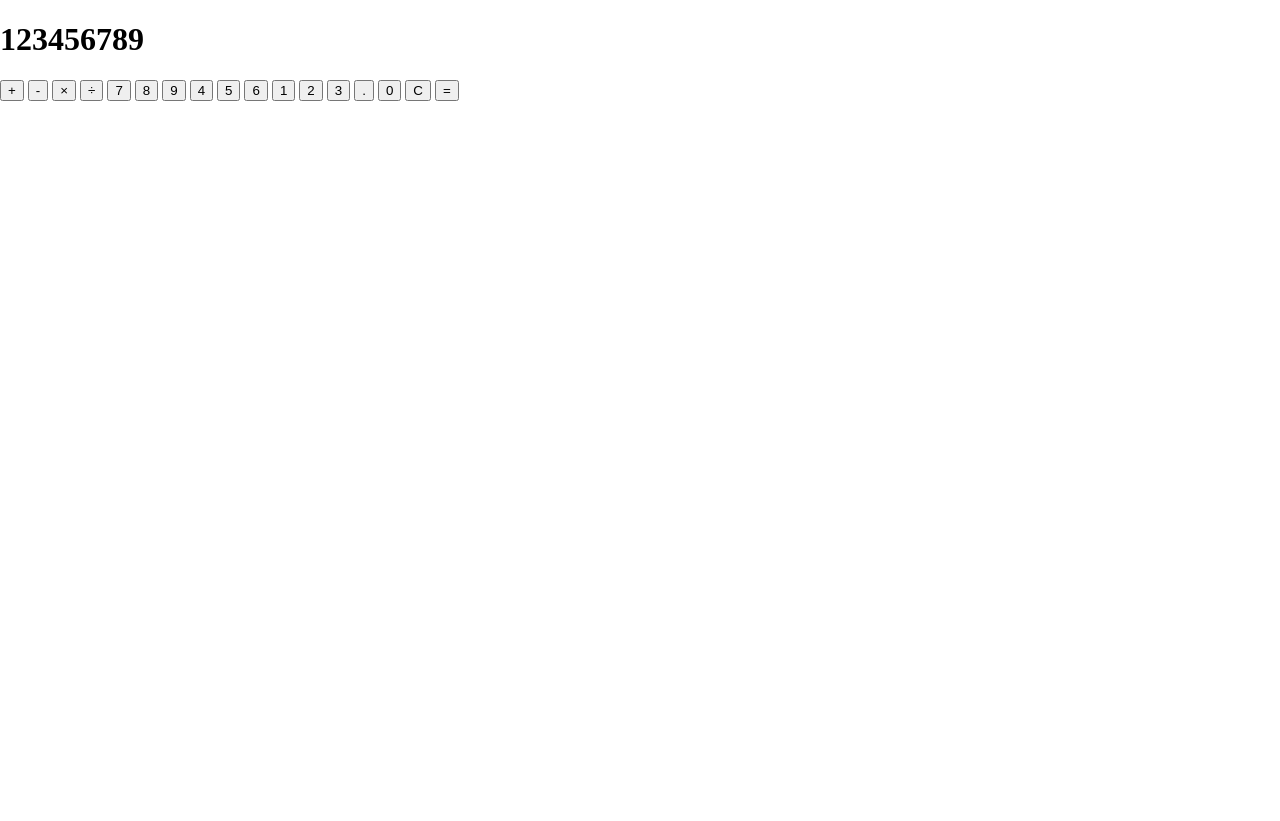
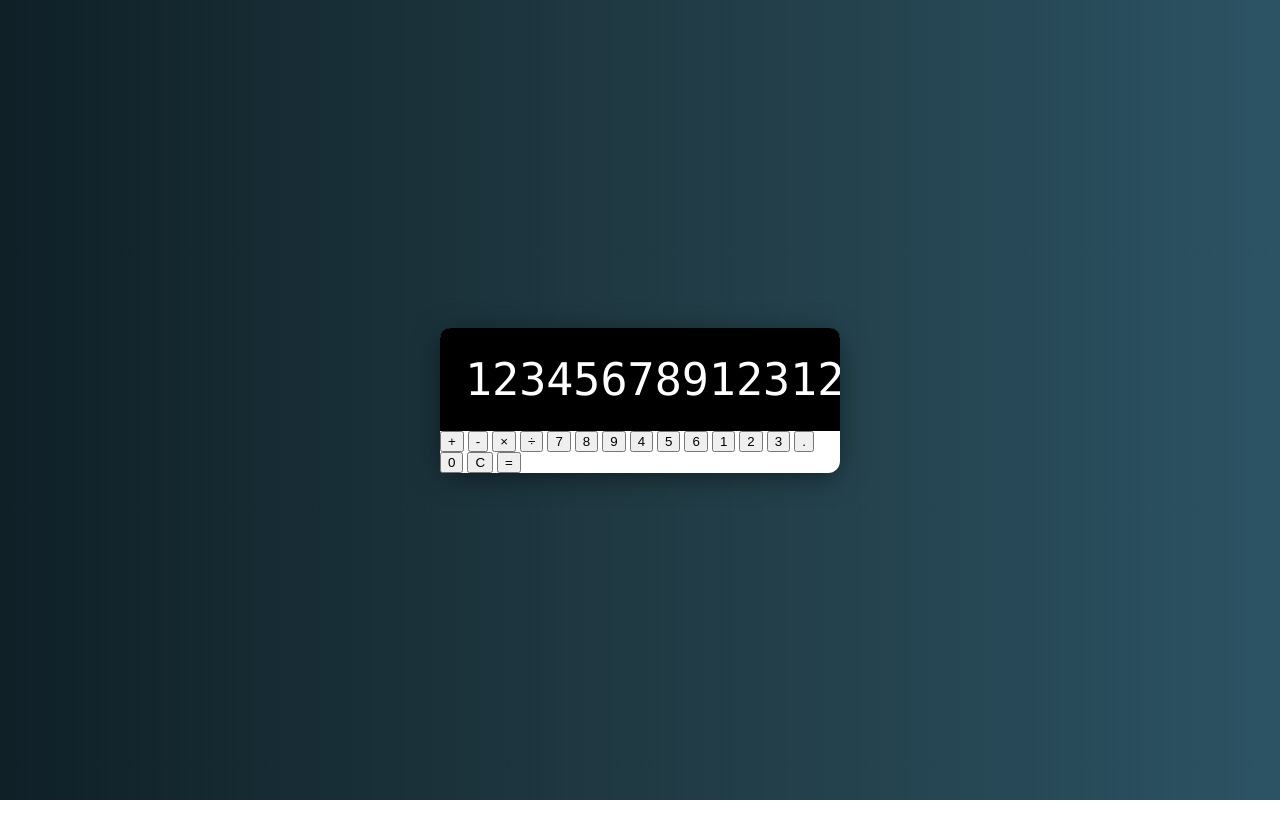
Before and after one commit to ShabbirMuhammad2000/Calculator, a plain HTML site: page index.html in a window 1280 px wide. After the commit the page ends 800 px from the top, so only its background shows below. Drawn offline with Linux system fonts and the light colour scheme.

Commit message:
Add Calculator Display CSS

```diff
--- a/index.html
+++ b/index.html
@@ -12,7 +12,7 @@
   <div class="calculator">
     <!-- Display -->
     <div class="calculator-display">
-      <h1>123456789</h1>
+      <h1>12345678912312312312123123123</h1>
     </div>
     <!-- Buttons -->
     <div class="calcultor-buttons">
--- a/style.css
+++ b/style.css
@@ -6,4 +6,53 @@ html {
 body {
   margin: 0;
   min-height: 100vh;
+  display: flex;
+  justify-content: center;
+  align-items: center;
+  background: linear-gradient(to right, #0f2027, #203a43, #2c5364);
 }
+
+.calculator {
+  background: white;
+  width: 400px;
+  border-radius: 12px;
+  box-shadow: 0 5px 30px -5px rgba(0, 0, 0, 0.6);
+
+}
+/* Display */
+.calculator-display {
+  background: black;
+  color: white;
+  margin: 0;
+  display: flex;
+  align-items: center;
+  justify-content: flex-end;
+  border-radius: 10px 10px 0 0;
+}
+
+.calculator-display h1 {
+  margin: 0;
+  padding: 25px;
+  font-size: 45px;
+  font-family: 'Lucida Console', sans-serif;
+  font-weight: 100;
+  overflow-x: auto;
+}
+
+/* Custom Scrollbar */
+
+::-webkit-scrollbar {
+  width: 10px;
+}
+
+::-webkit-scrollbar-track {
+  background: #f1f1f1;
+}
+
+::-webkit-scrollbar-thumb {
+  background: #888;
+}
+
+::-webkit-scrollbar-thumb:hover {
+  background: #555;
+}
```
